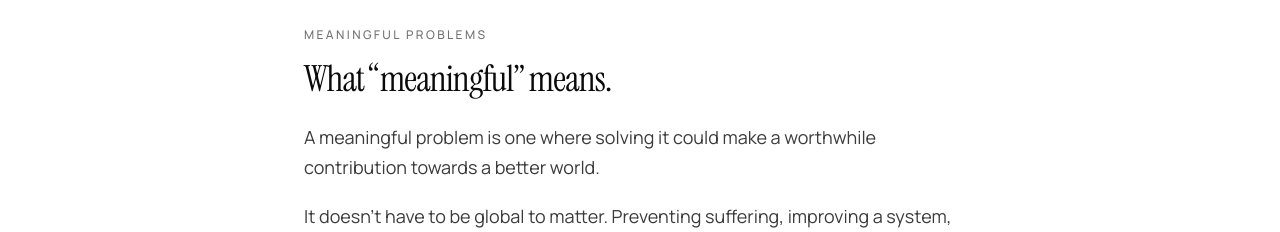
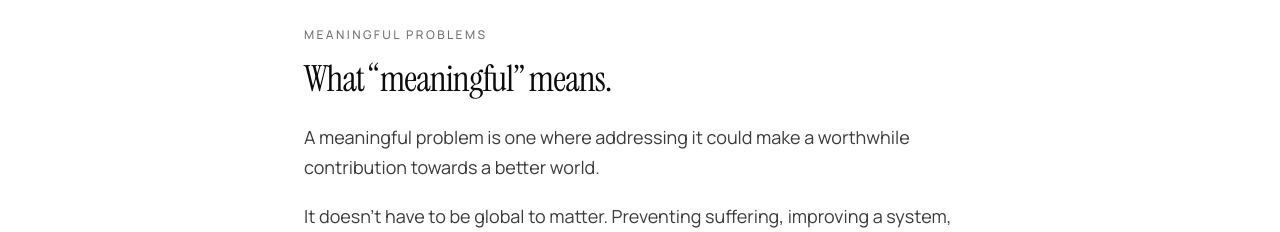
Before and after one commit to weamp-org/website, a Next.js app: page /about in a window 1280 px wide. Shown: the part 1160-1392 px from the top of the page. Built offline with nearby package versions, Linux system fonts and the light colour scheme.

Commit message:
fix: people-first wording, footer scroll and project checklist

```diff
--- a/src/app/about/page.tsx
+++ b/src/app/about/page.tsx
@@ -105,7 +105,7 @@ export default function About() {
           </h2>
           <div className="mt-6 space-y-5 text-lg leading-relaxed text-foreground/80">
             <p>
-              A meaningful problem is one where solving it could make a
+              A meaningful problem is one where addressing it could make a
               worthwhile contribution towards a better world.
             </p>
             <p>
--- a/src/app/page.tsx
+++ b/src/app/page.tsx
@@ -28,6 +28,9 @@ export const metadata: Metadata = {
 
 // Add future work here — each entry renders as a row in the "What we're
 // working on" section. Keep entries factual; don't invent claims.
+// When adding a project, also update:
+//   1. src/app/work/page.tsx — full article with its own anchor id
+//   2. src/app/work/page.tsx metadata description (project names)
 const projects = [
   {
     name: "Menim",
@@ -115,7 +118,7 @@ export default function Home() {
           </h2>
           <div className="mt-6 space-y-5 text-lg leading-relaxed text-foreground/80">
             <p>
-              A meaningful problem is one where solving it could make a
+              A meaningful problem is one where addressing it could make a
               worthwhile contribution towards a better world. It doesn&apos;t
               have to be global to matter.
             </p>
--- a/src/app/work/page.tsx
+++ b/src/app/work/page.tsx
@@ -6,7 +6,7 @@ import { FaGithub } from "react-icons/fa6";
 export const metadata: Metadata = {
   title: "Work",
   description:
-    "Explore what WeAMP contributors are working on now, including Menim, Uni Pasco Hub, and Worth Knowing.",
+    "What we're working on now — Menim, Uni Pasco Hub, and Worth Knowing.",
   alternates: {
     canonical: "/work",
   },
@@ -14,13 +14,13 @@ export const metadata: Metadata = {
     url: "/work",
     title: "Work · WeAMP",
     description:
-      "Explore what WeAMP contributors are working on now, including Menim, Uni Pasco Hub, and Worth Knowing.",
+      "What we're working on now — Menim, Uni Pasco Hub, and Worth Knowing.",
   },
   twitter: {
     card: "summary_large_image",
     title: "Work · WeAMP",
     description:
-      "Explore what WeAMP contributors are working on now, including Menim, Uni Pasco Hub, and Worth Knowing.",
+      "What we're working on now — Menim, Uni Pasco Hub, and Worth Knowing.",
   },
 };
 
--- a/src/components/site-footer.tsx
+++ b/src/components/site-footer.tsx
@@ -1,4 +1,5 @@
 import Link from "next/link";
+import { LogoLink } from "@/components/logo-link";
 import {
   FaLinkedin,
   FaGithub,
@@ -45,12 +46,11 @@ export function SiteFooter() {
   return (
     <footer className="border-t">
       <div className="mx-auto flex w-full max-w-6xl flex-col items-center gap-6 px-4 py-10 sm:px-6">
-        <Link
-          href="/"
+        <LogoLink
           className="font-heading text-lg font-normal tracking-tight text-foreground"
         >
           WeAMP
-        </Link>
+        </LogoLink>
         <nav aria-label="Footer">
           <ul className="flex items-center gap-6">
             {navLinks.map((link) => (
```
